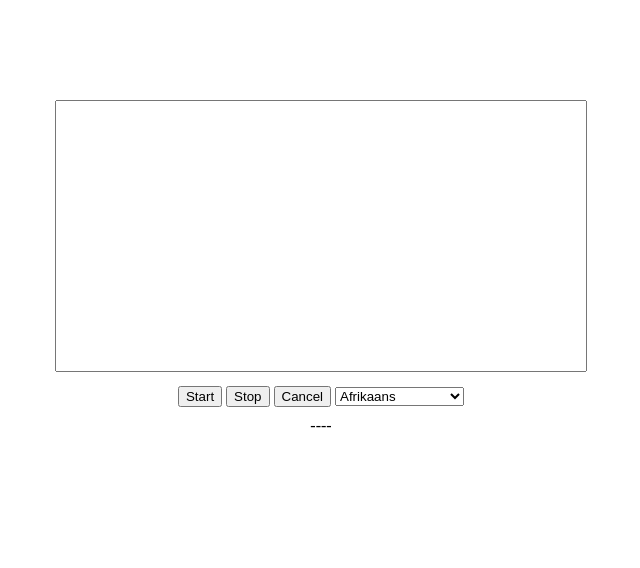
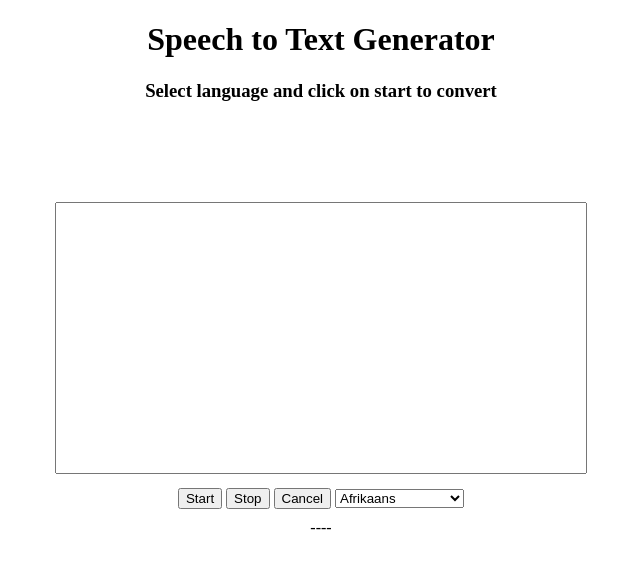
Before and after one commit to mohamed-nafeez/Mindloom-AI, a plain HTML site: page index.html in a window 1280 px wide. Shown: the whole page, without its empty margins (319-959 px from the left). Drawn offline with Linux system fonts and the light colour scheme.

Commit message:
Update index.html

```diff
--- a/index.html
+++ b/index.html
@@ -28,6 +28,11 @@
 </head>
 
 <body>
+	<center>
+		<h1>Speech to Text Generator</h1>
+		<h3> Select language and click on start to convert</h3>
+	</center>
+
 	<div class="container">
 		<textarea id="output"></textarea><br>
 		<button id="start">Start</button>
```
